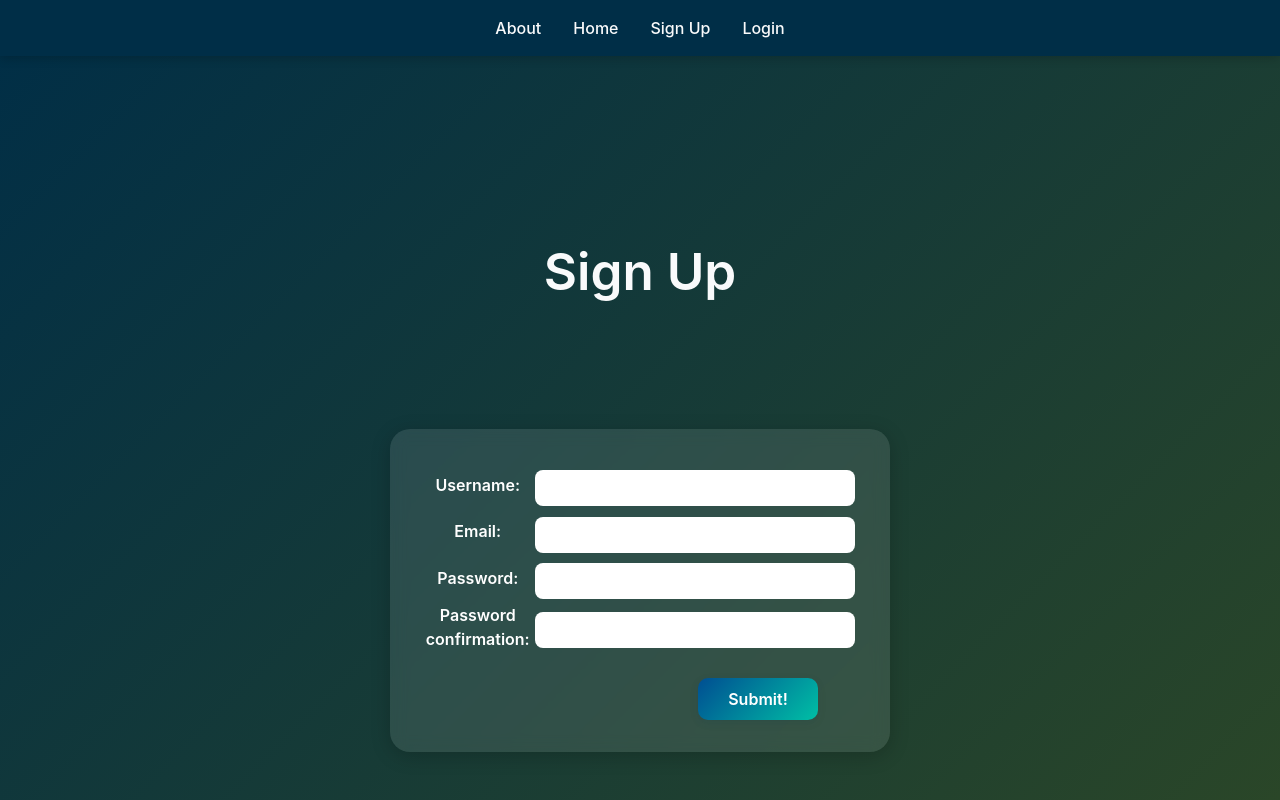
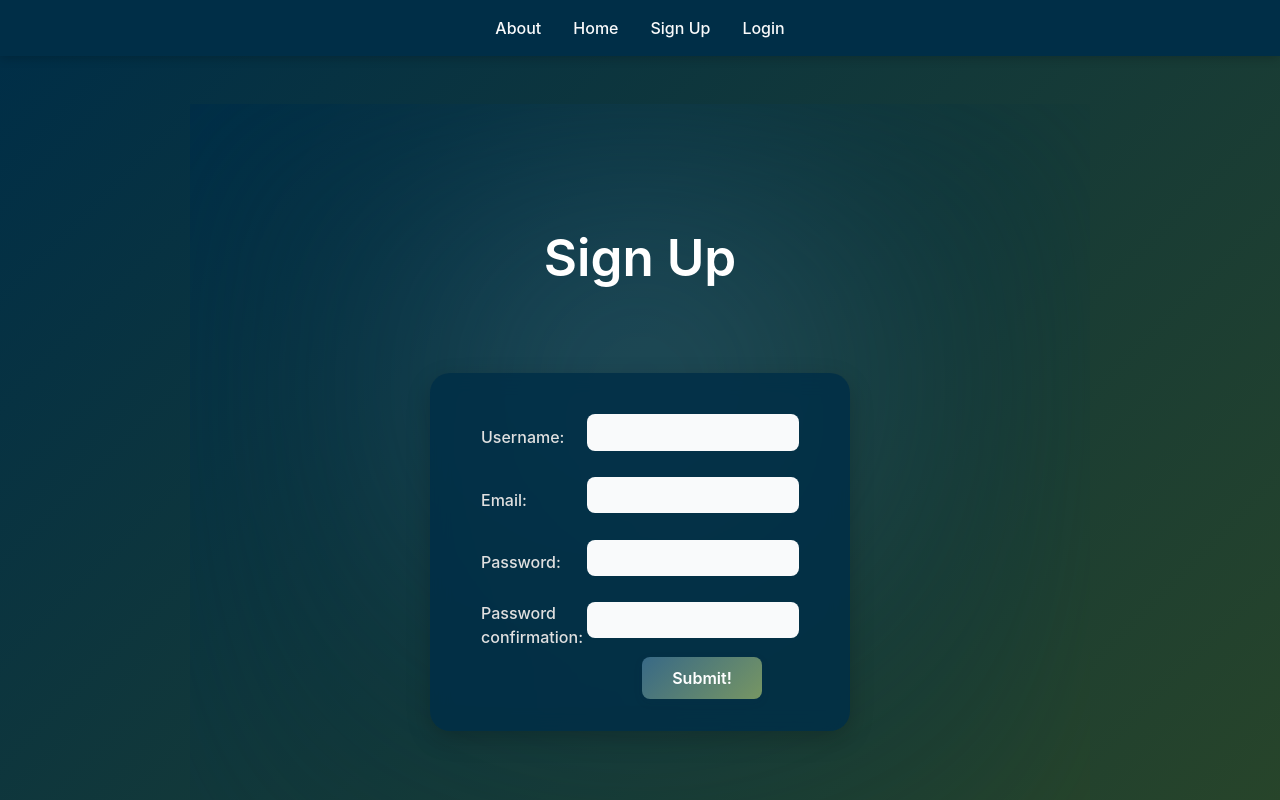
Before and after one commit to lujainabdulmohsen/frontend-capstone, a React app: page /signup in a window 1280 px wide. Shown: the top 800 px of the page. Built offline with nearby package versions, Linux system fonts and the light colour scheme; the HTML template or start-up script is replaced by a standard one.

Commit message:
css updates

```diff
--- a/src/pages/App/App.jsx
+++ b/src/pages/App/App.jsx
@@ -8,8 +8,8 @@ import ServiceRequestDetailPage from "../ServiceRequestDetailPage";
 import Navbar from "../../components/Navbar/Navbar";
 import SignupPage from "../SignupPage/SignupPage";
 import * as userService from "../../utilities/users-service";
-import "../../global.css";
 import LoginPage from "../LoginPage/LoginPage";
+import "../../utilities/globa.css";
 
 export default function App() {
   const [user, setUser] = useState(null);
--- a/src/pages/ChatBotPage/styles.css
+++ b/src/pages/ChatBotPage/styles.css
@@ -8,6 +8,7 @@
   border-radius: 1rem;
   color: #fff;
 }
+
 
 .chat-header {
   margin-bottom: 1rem;
--- a/src/pages/SignupPage/SignupPage.jsx
+++ b/src/pages/SignupPage/SignupPage.jsx
@@ -1,7 +1,6 @@
 import { useState } from "react";
 import { useNavigate } from "react-router";
 import * as usersAPI from "../../utilities/users-api.js"
-import "./styles.css";
 
 export default function SignupPage({ setUser }) {
     const navigate = useNavigate();
@@ -48,7 +47,7 @@ export default function SignupPage({ setUser }) {
     }
 
     return (
-        <>
+        <section className="signup-page">
             <div className="page-header">
                 <h1>Sign Up</h1>
             </div>
@@ -91,6 +90,6 @@ export default function SignupPage({ setUser }) {
                 </table>
                 <button type="submit" disabled={disabledSubmitBtn} className="btn submit">Submit!</button>
             </form>
-        </>
+        </section>
     )
 }
--- a/src/pages/SignupPage/styles.css
+++ /dev/null
@@ -1,84 +0,0 @@
-.login-page {
-  display: flex;
-  align-items: center;
-  justify-content: center;
-  min-height: 100vh;
-  background: linear-gradient(135deg, #002E47, #386986, #2A4628); /* نفس الخلفية */
-}
-
-.login-container {
-  background: rgba(0, 46, 71, 0.85); /* نفس درجة الزرقة بشفافية */
-  padding: 2rem 3rem;
-  border-radius: 20px; /* حواف ناعمة مثل صفحة التسجيل */
-  box-shadow: 0 8px 25px rgba(0, 0, 0, 0.2);
-  width: 100%;
-  max-width: 420px;
-  text-align: left; /* نفس ترتيب حقول التسجيل */
-  color: #fff;
-  backdrop-filter: blur(10px); /* تأثير الزجاج الخفيف */
-}
-
-.login-container h1 {
-  text-align: center;
-  font-size: 2rem;
-  margin-bottom: 1.2rem;
-  color: #fff;
-}
-
-.login-container p {
-  text-align: center;
-  color: #cfd8dc;
-  margin-bottom: 1.8rem;
-  font-size: 0.95rem;
-}
-
-.login-container label {
-  display: block;
-  font-weight: 500;
-  margin-bottom: 0.4rem;
-  color: #e0e0e0;
-  font-size: 0.9rem;
-}
-
-.login-container input {
-  width: 100%;
-  padding: 0.6rem 0.8rem;
-  margin-bottom: 1rem;
-  border-radius: 8px;
-  border: none;
-  outline: none;
-  background: #f9fafb;
-  color: #002E47;
-  font-size: 0.95rem;
-  box-shadow: inset 0 1px 2px rgba(0, 0, 0, 0.1);
-}
-
-.login-container input:focus {
-  border: 1px solid #779663;
-  box-shadow: 0 0 0 3px rgba(119, 150, 99, 0.3);
-}
-
-.login-btn {
-  width: 100%;
-  background: linear-gradient(135deg, #386986, #779663);
-  color: #fff;
-  border: none;
-  border-radius: 8px;
-  padding: 0.8rem;
-  font-weight: 600;
-  font-size: 1rem;
-  cursor: pointer;
-  transition: 0.3s;
-}
-
-.login-btn:hover {
-  background: linear-gradient(135deg, #2A4628, #386986);
-  transform: translateY(-1px);
-}
-
-.error {
-  color: #ffcdd2;
-  margin-top: 0.6rem;
-  font-size: 0.9rem;
-  text-align: center;
-}
--- a/src/global.css
+++ b/src/utilities/globa.css
@@ -191,72 +191,71 @@ footer {
   font-size: 0.9rem;
   letter-spacing: 0.5px;
 }
+
 .page-header {
   text-align: center;
   margin-bottom: 2rem;
 }
 
+/* ✅ صفحة التسجيل (Sign Up) بنفس تصميم اللوق إن */
 .form-container.signup {
   display: flex;
   flex-direction: column;
   align-items: center;
-  background: rgba(255, 255, 255, 0.1);
-  backdrop-filter: blur(8px);
+  background: rgba(0, 46, 71, 0.85);
   border-radius: 20px;
-  padding: 2rem;
+  padding: 2rem 3rem;
   width: 90%;
-  max-width: 500px;
-  margin: 0 auto;
-  box-shadow: 0 4px 20px rgba(0, 0, 0, 0.2);
-}
-
-.form-container.signup table {
-  width: 100%;
+  max-width: 420px;
+  margin: 3rem auto;
+  box-shadow: 0 8px 25px rgba(0, 0, 0, 0.2);
+  backdrop-filter: blur(10px);
+  text-align: left;
+  color: #fff;
 }
 
 .form-container.signup label {
-  color: #fff;
-  font-weight: 600;
+  color: #e0e0e0;
+  font-weight: 500;
+  margin-bottom: 0.3rem;
 }
 
 .form-container.signup input {
   width: 100%;
-  padding: 10px 12px;
-  margin-top: 0.4rem;
+  padding: 0.6rem 0.8rem;
+  margin-bottom: 1rem;
   border-radius: 8px;
   border: none;
   outline: none;
-  font-size: 14px;
+  background: #f9fafb;
+  color: #002E47;
+  font-size: 0.95rem;
 }
 
 .form-container.signup input:focus {
-  border: 2px solid #00bcd4;
-  background: #f8faff;
-}
-
-.form-container.signup p {
-  color: #ff9f9f;
-  font-size: 13px;
-  margin: 4px 0 0;
+  border: 1px solid #779663;
+  box-shadow: 0 0 0 3px rgba(119, 150, 99, 0.3);
 }
 
 .btn.submit {
-  margin-top: 1.5rem;
-  padding: 10px 20px;
-  border-radius: 10px;
+  width: 100%;
+  background: linear-gradient(135deg, #386986, #779663);
+  color: #fff;
   border: none;
-  background: linear-gradient(135deg, #004e92, #00bfa5);
-  color: #fff;
+  border-radius: 8px;
+  padding: 0.8rem;
   font-weight: 600;
-  font-size: 16px;
+  font-size: 1rem;
   cursor: pointer;
-  transition: transform 0.2s ease, background 0.3s ease;
+  transition: 0.3s;
 }
 
 .btn.submit:hover {
-  transform: scale(1.03);
-  background: linear-gradient(135deg, #0061b2, #00d1b2);
+  background: linear-gradient(135deg, #2A4628, #386986);
+  transform: translateY(-1px);
 }
+
+/* ✅ أزرار الناف بار */
 .nav-btn {
   background-color: #003a63;
   color: #fff;
@@ -270,3 +269,49 @@ footer {
 .nav-btn:hover {
   background-color: #004e92;
 }
+
+/* 🎨 صفحة Sign Up بنفس خلفية Login */
+.signup-page {
+  position: relative;
+  display: flex;
+  flex-direction: column;
+  align-items: center;
+  justify-content: center;
+  min-height: 100vh;
+  background: linear-gradient(135deg, #002E47, #2A4628);
+  background-attachment: fixed;
+  background-size: cover;
+  background-repeat: no-repeat;
+  overflow: hidden;
+}
+
+/* ✨ الوهج الأزرق المطابق لصفحة Login */
+.signup-page::before {
+  content: "";
+  position: absolute;
+  inset: 0;
+  background: radial-gradient(
+    circle at 50% 35%,
+    rgba(56, 105, 134, 0.45) 0%,
+    rgba(0, 46, 71, 0.25) 50%,
+    rgba(0, 46, 71, 0) 100%
+  );
+  filter: blur(80px);
+  opacity: 1;
+  z-index: 0;
+}
+
+.signup-page > * {
+  position: relative;
+  z-index: 1;
+}
+
+.signup-page .page-header {
+  margin-bottom: 1.5rem;
+}
+
+.signup-page .page-header h1 {
+  color: #fff;
+  text-align: center;
+  margin: 0 0 1rem 0;
+}
```
